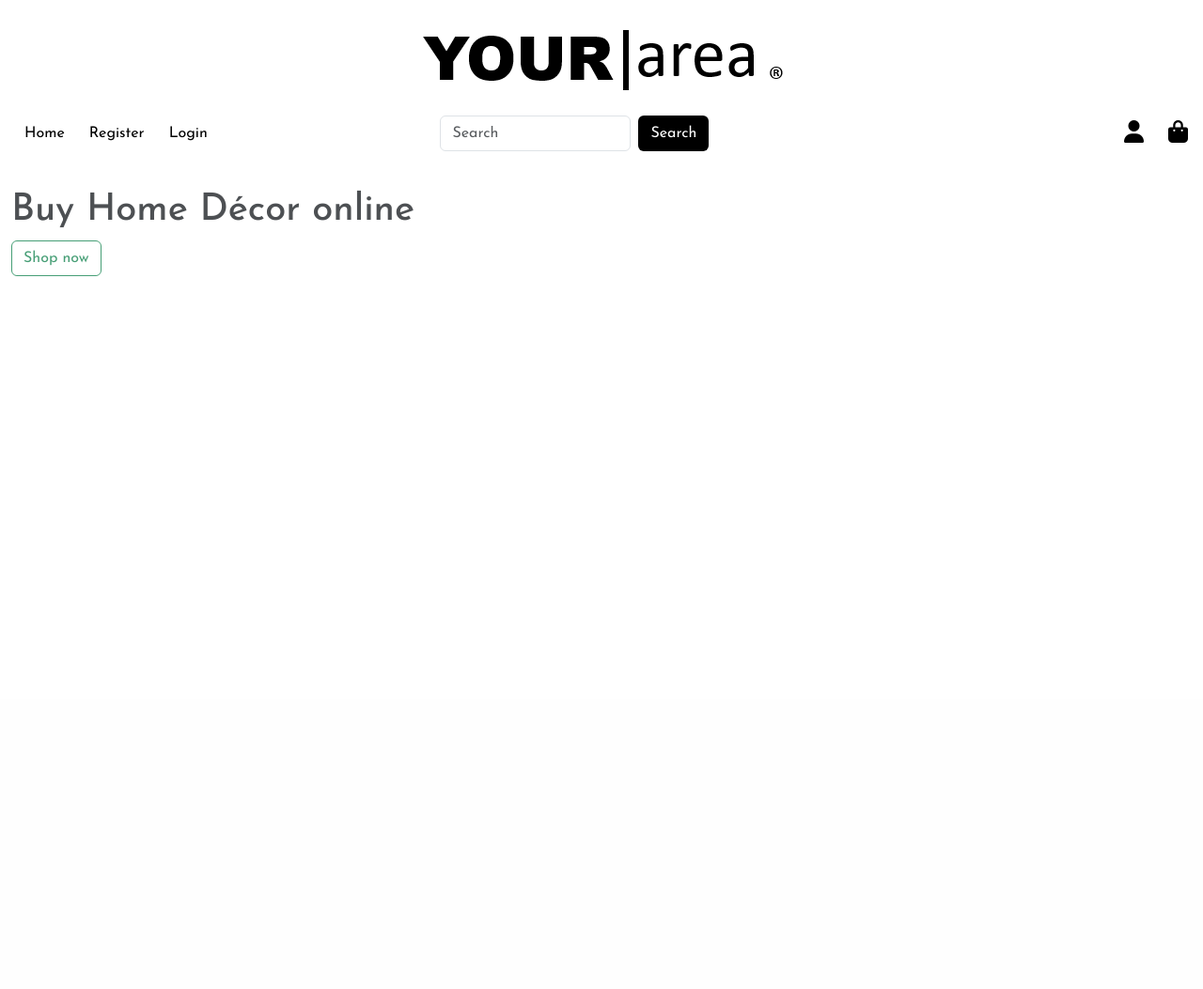
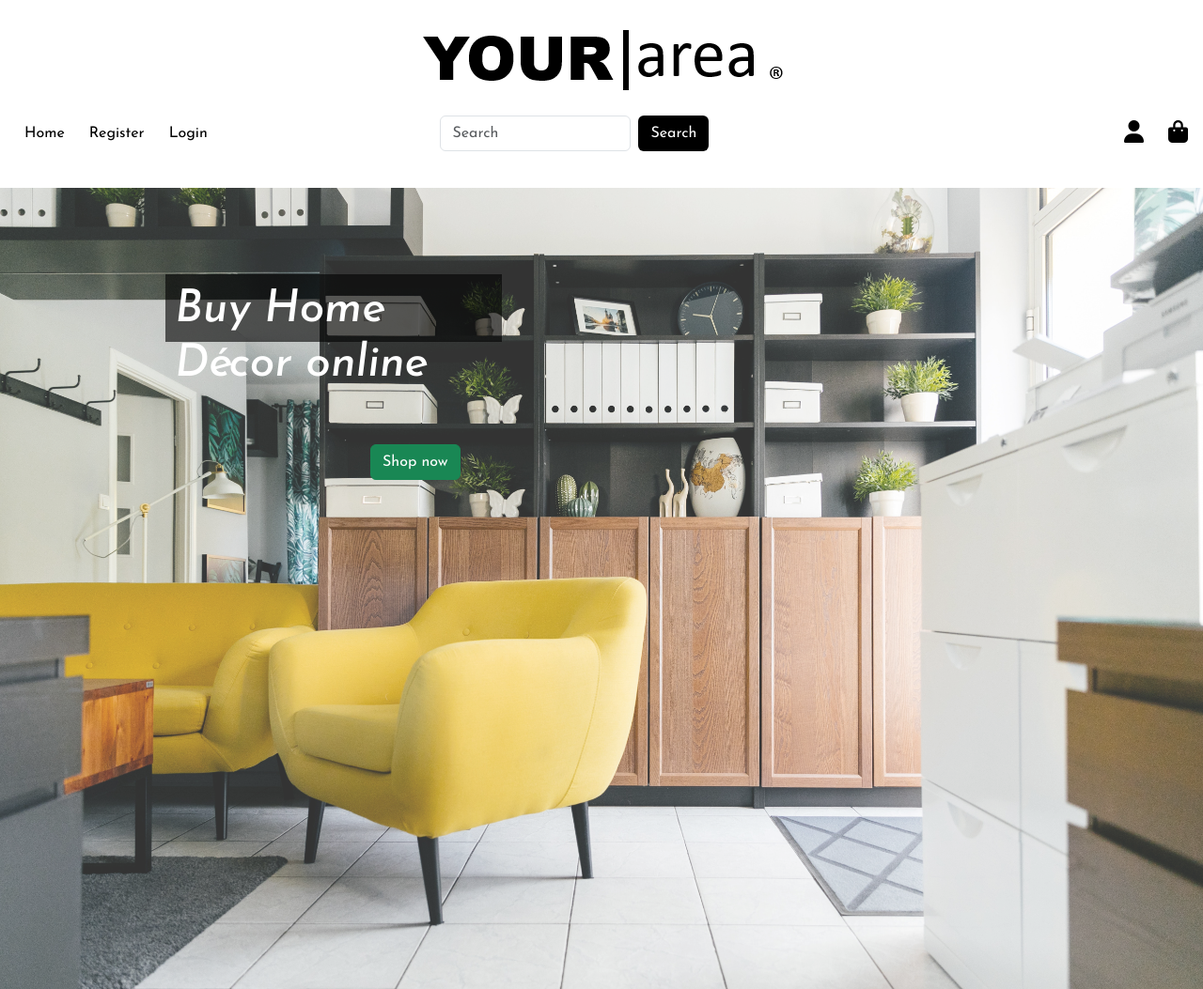
Before and after one commit to TheresLundqvist/Your-area, a Django app: page / in a window 1280 px wide. Shown: the part 56-1109 px from the top of the page at 94% size. Before the commit the page ends 350 px from the top, so only its background shows below. Run offline with Django 3.2, Linux system fonts and the light colour scheme; some libraries are stand-ins or nearby versions.

Commit message:
Add hero img and overlay text to home page

```diff
--- a/home/templates/home/index.html
+++ b/home/templates/home/index.html
@@ -3,9 +3,12 @@
 
 {% block content %}
 <main>
-    <div class="container-fluid hero-img">
-        <h1>Buy Home Décor online</h1>
-        <a href="#" class="btn btn-outline-success">Shop now</a>
+    <div class="container-fluid p-0 container-pos">
+        <img src="{% static 'images/interior-design-hero-img.jpg' %}" alt="interior design image" class="hero-img">
+        <div class="text-overlay">
+            <h1 id="intro-text">Buy Home Décor online</h1>
+            <a href="#" class="btn btn-success" id="shop-now">Shop now</a>
+        </div>
     </div>
 </main>
 {% endblock %}
```
